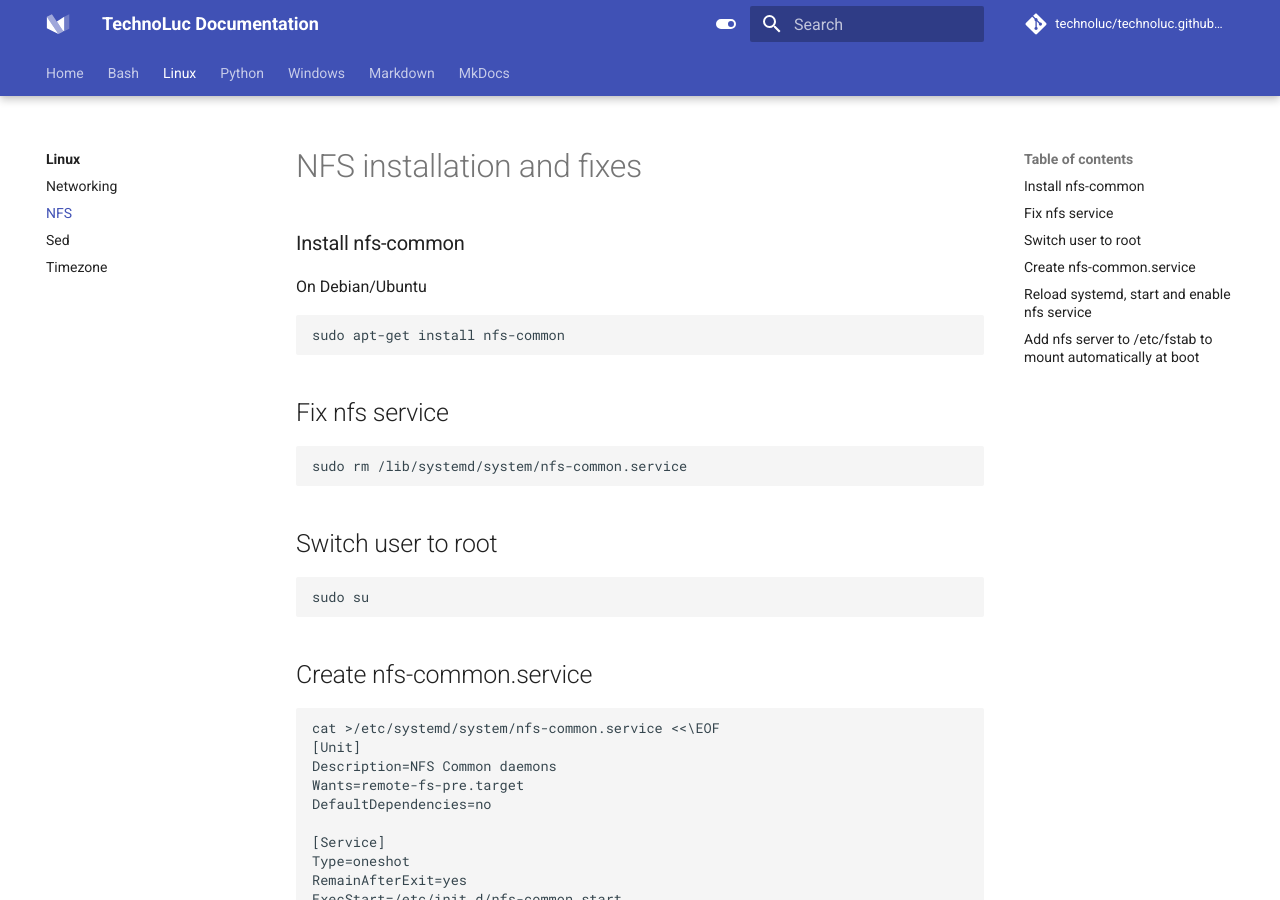
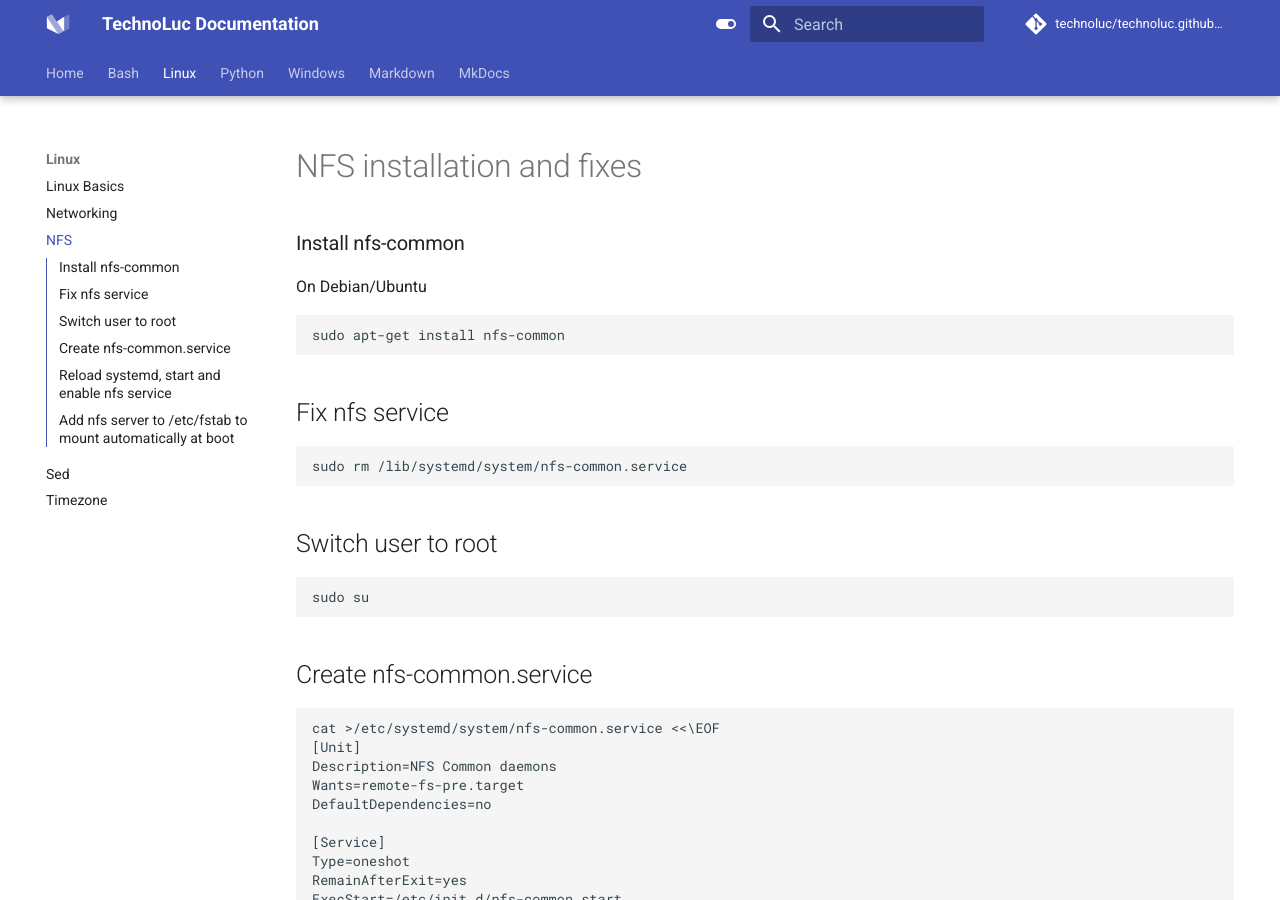
Before and after one commit to technoluc/technoluc.github.io, an MkDocs documentation site: the page built from docs/linux/nfs.md, in a window 1280 px wide and 900 px high. Built offline with MkDocs 1.6.1 and Material for MkDocs 9.7.7, drawn with Linux system fonts in a browser that asks for light colours; comment, search, counter and statistics services are not loaded.

Commit message:
remove indexes and add toc integrate

```diff
--- a/mkdocs.yml
+++ b/mkdocs.yml
@@ -22,7 +22,7 @@ theme:
     - content.tooltips
     # - header.autohide
     # - navigation.expand
-    - navigation.indexes
+    # - navigation.indexes
     # - navigation.instant
     # - navigation.prune
     - navigation.sections
@@ -33,8 +33,8 @@ theme:
     - search.highlight
     - search.share
     - search.suggest
-    - toc.follow
-    # - toc.integrate
+    # - toc.follow
+    - toc.integrate
   palette:
     - scheme: default
       primary: indigo
```
